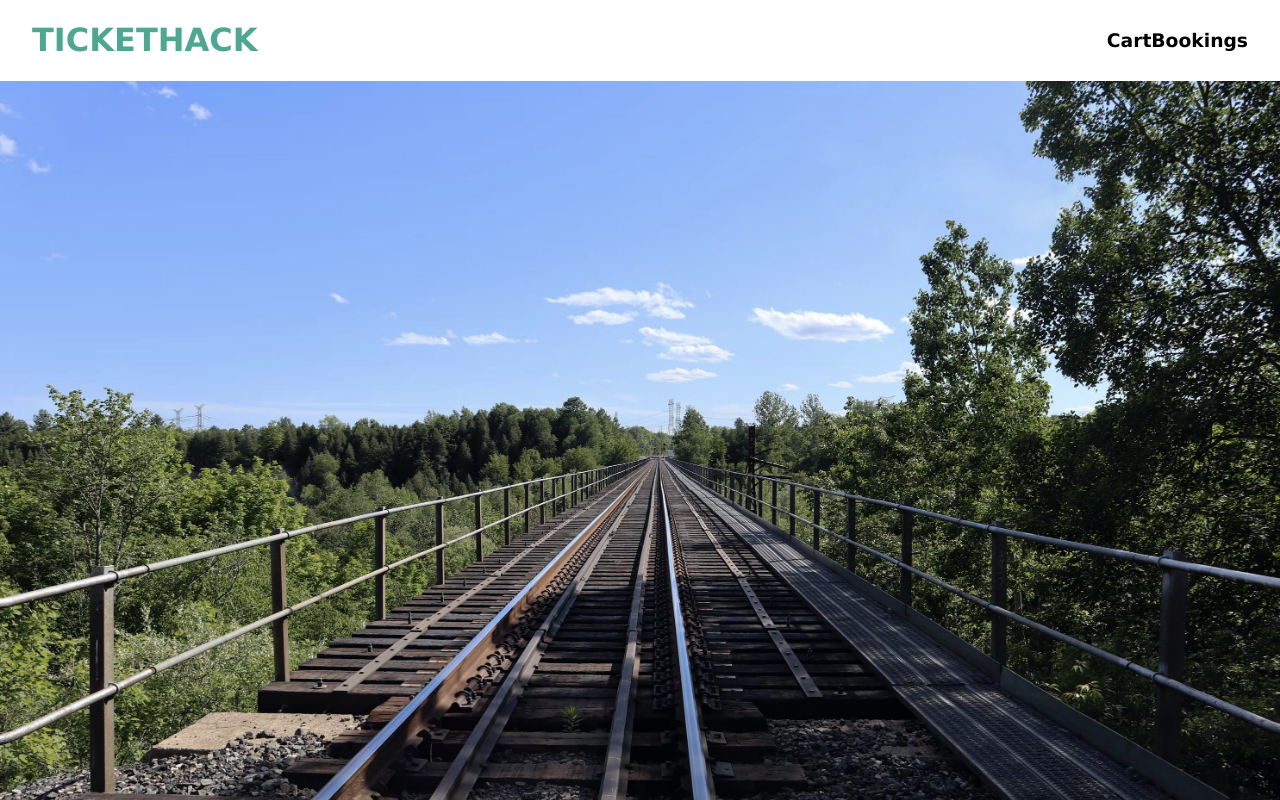
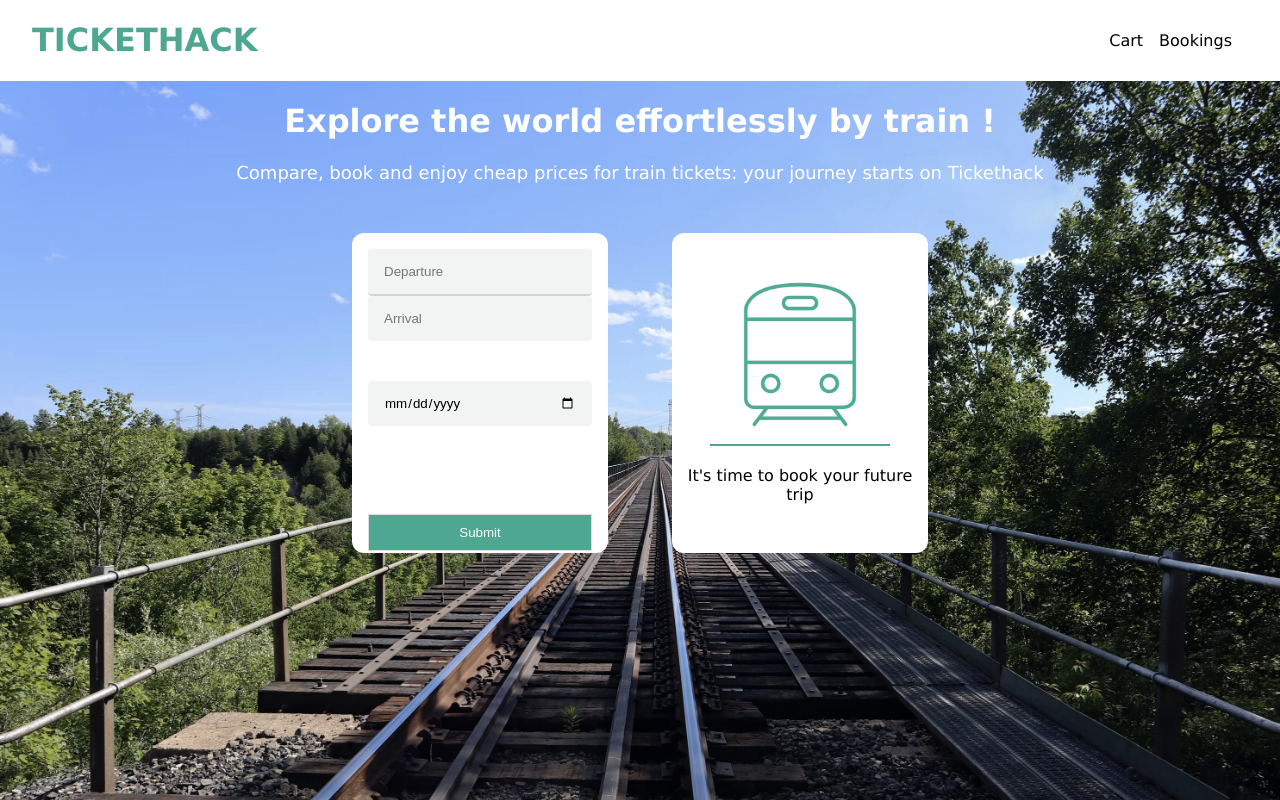
Before and after one commit to NicolasNgu23/hackathon-frontend, a plain HTML site: page index.html in a window 1280 px wide. Drawn offline with Linux system fonts and the light colour scheme.

Commit message:
index finish

```diff
--- a/index.html
+++ b/index.html
@@ -20,16 +20,38 @@
     </div>
 
     <div id="links">
-      <h3>Cart</h3>
-      <h3>Bookings</h3>
+      <a href="cart.html"><p>Cart</p></a>
+      <a href="booking.html"><p>Bookings</p></a>
     </div>
-
   </div>
 
-<div class="content">
 
-</div>
 
+  <div class="content">
+    <h1>Explore the world effortlessly by train !</h1>
+    <p>Compare, book and enjoy cheap prices for train tickets: your journey starts on Tickethack</p>
+    <div class="card-container">
+
+      <div class="card-form">
+
+      <form action="#" method="post">
+        <input class="form-field" placeholder="Departure" type="text" id="departure" name="departure" required>
+        <input class="form-field" placeholder="Arrival" type="text" id="arrival" name="arrival" required>
+        <input class="form-field" type="date" id="date" name="date" required>
+        <input id="btn-form"      type="submit" value="Submit">
+      </form>
+
+      </div>
+
+      <div class="card">
+        <div id="card-img">
+          <img src="./images/train.png" alt="">
+        </div>
+        <p style="color: black; font-size: medium;"> It's time to book your future trip</p>
+      </div>
+
+    </div>
+  </div>
 </div>
 
 
--- a/style.css
+++ b/style.css
@@ -25,6 +25,16 @@ justify-content: space-between;
 display: flex;
 margin-right: 2rem;
 align-items: center;
+text-decoration: none;
+}
+
+#links p{
+  padding-right: 1rem;
+}
+
+#links a{
+  text-decoration: none;
+  color: black;
 }
 
 #logo-container{
@@ -42,3 +52,81 @@ align-items: center;
   grid-row-start: 2;
   grid-row-end: 13;
 }
+
+.content h1{
+  color: white;
+  text-align: center;
+}
+
+.content p{
+  color: white;
+  text-align: center;
+  font-size: 18px;
+  font-weight: normal;
+}
+
+
+.card-container{
+  display: flex;
+  justify-content: center;
+}
+
+
+.card-form{
+  background-color: white;
+  width: 20vw;
+  height: 40vh;
+  margin: 2rem;
+  border-radius: 12px;
+}
+
+.card-form form{
+  display: flex;
+  flex-direction: column;
+  padding: 1rem;
+}
+
+.form-field {
+  height: 45px;
+  padding: 0 16px;
+  border: none;
+  border-radius: 4px;
+  font-family: 'Rubik', sans-serif;
+  outline: 0;
+  transition: .2s;
+  background-color: #F1F4F3;
+}
+#departure{
+  border-bottom: 2px solid #D2D5D4;
+}
+
+#date{
+  margin-top: 2.5rem;
+  margin-bottom:5.5rem ;
+}
+
+#btn-form{
+  padding: 10px;
+  background-color:  #4EA891;
+  border: 1px solid #ddd;
+  color: white;
+}
+
+.card{
+  background-color: white;
+  width: 20vw;
+  height: 40vh;
+  margin: 2rem;
+  border-radius: 12px;
+}
+
+#card-img{
+  text-align: center;
+
+}
+
+#card-img img{
+  margin-top: 2rem;
+  max-width: 70%;
+  border-bottom: 2px solid #4EA891 ;
+}
```
Also changed, not shown: cart.html (line endings or trailing spaces).
